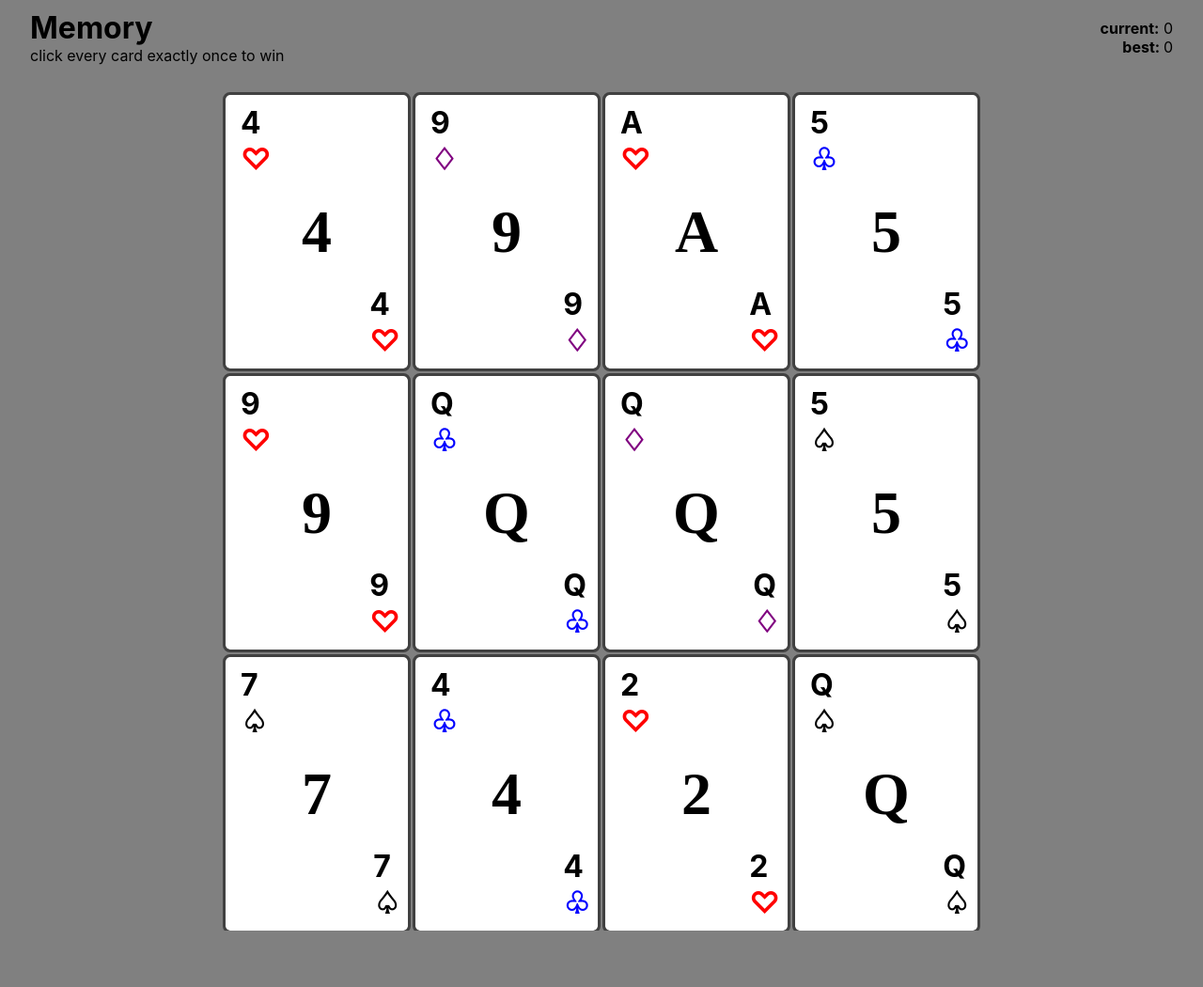
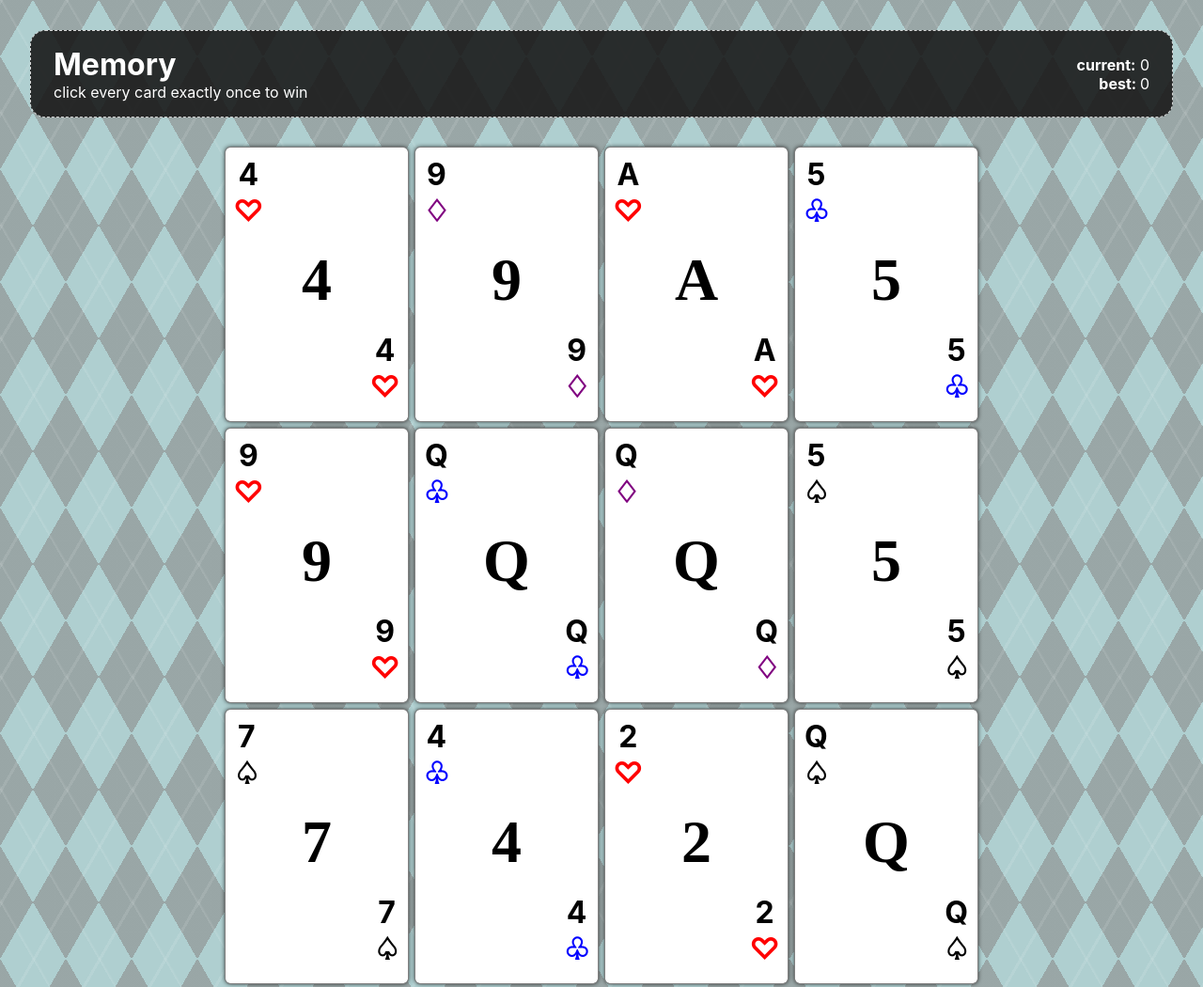
Before and after one commit to blayzeon/memory-card, a React app: page / in a window 1280 px wide. Shown: the top 1050 px of the page at 94% size. Before the commit the page ends 990 px from the top, so only its background shows below. Built offline with nearby package versions, Linux system fonts and the light colour scheme.

Commit message:
add additional styling including background image

```diff
--- a/src/components/App.css
+++ b/src/components/App.css
@@ -2,16 +2,40 @@ html {
   min-width: 375px;
 }
 
-html,
-body,
-#root,
-.container {
-  height: 90%;
-}
-
 body {
-  background-color: gray;
   padding: 2rem;
+  background-color: rgba(156, 196, 197, 0.8);
+  background-image: repeating-linear-gradient(
+      120deg,
+      rgba(255, 255, 255, 0.1),
+      rgba(255, 255, 255, 0.1) 3px,
+      transparent 3px,
+      transparent 60px
+    ),
+    repeating-linear-gradient(
+      60deg,
+      rgba(255, 255, 255, 0.1),
+      rgba(255, 255, 255, 0.1) 1px,
+      transparent 3px,
+      transparent 60px
+    ),
+    linear-gradient(
+      60deg,
+      rgba(139, 139, 139, 0.6) 25%,
+      transparent 25%,
+      transparent 75%,
+      rgba(139, 139, 139, 0.6) 75%,
+      rgba(139, 139, 139, 0.6)
+    ),
+    linear-gradient(
+      120deg,
+      rgba(139, 139, 139, 0.6) 25%,
+      transparent 25%,
+      transparent 75%,
+      rgba(139, 139, 139, 0.6) 75%,
+      rgba(139, 139, 139, 0.6)
+    );
+  background-size: 70px 120px;
 }
 
 .container {
@@ -19,6 +43,7 @@ body {
   justify-content: center;
   align-items: center;
   flex-direction: column;
+  gap: 2rem;
 }
 
 h1,
@@ -28,10 +53,11 @@ p {
 }
 
 .grid {
-  width: clamp(200px, 80% + 20px, 800px);
+  width: clamp(200px, 70% + 20px, 800px);
   display: grid;
   grid-template-columns: repeat(4, 1fr);
   gap: 0.5rem;
+  margin-bottom: 2rem;
 }
 
 .flex {
@@ -55,8 +81,12 @@ p {
   min-width: 8rem;
 }
 
-.margin-bottom {
-  margin-bottom: 2rem;
+.header {
+  color: white;
+  padding: 1rem 1.5rem;
+  border-radius: 1rem;
+  background-color: hsl(0, 0%, 10%, 90%);
+  border: 0.1rem dashed hsl(0, 0%, 100%, 80%);
 }
 
 .text-start {
--- a/src/components/App.js
+++ b/src/components/App.js
@@ -20,7 +20,7 @@ function App() {
 
   return (
     <div className="container">
-      <div className="flex space-between margin-bottom">
+      <div className="flex space-between header">
         <div className="text-start">
           <h1>Memory</h1>
           <p>click every card exactly once to win</p>
--- a/src/components/Card.css
+++ b/src/components/Card.css
@@ -3,7 +3,7 @@
 }
 
 .card-container {
-  font-size: calc(-0.5rem + 4vw);
+  font-size: calc(-0.6rem + 4vw);
   display: grid;
   grid-template-columns: 1fr;
   align-items: center;
@@ -11,13 +11,14 @@
   border-radius: 0.3rem;
   aspect-ratio: 1 / 1.5;
   font-weight: bold;
-  outline: 0.2rem solid rgb(65, 65, 65);
+  outline: 0.1rem solid gray;
+  box-shadow: 0 0 5px black;
 }
 
 .card-container:hover {
   cursor: pointer;
-  filter: drop-shadow(0 0 0.75rem rgb(219, 239, 255));
-  outline: 0.2rem solid black;
+  filter: drop-shadow(0 0 0.1rem orange);
+  outline: 0.1rem solid orange;
 }
 
 .card-spades {
@@ -39,16 +40,18 @@
 .card-pair {
   display: flex;
   flex-direction: column;
+  align-items: center;
 }
 
 .card-left {
   justify-self: start;
-  margin-left: clamp(0.5rem, (0.5rem + 2vw), 1rem);
+  margin-left: 0.5rem;
 }
 
 .card-right {
   justify-self: end;
   margin-right: 0.5rem;
+  margin-bottom: 0.5rem;
 }
 
 .card-center {
@@ -62,7 +65,7 @@
   }
 }
 
-@media only screen and (max-width: 600px) {
+@media only screen and (max-width: 700px) {
   .card-pair {
     height: 100%;
     width: 100%;
```
